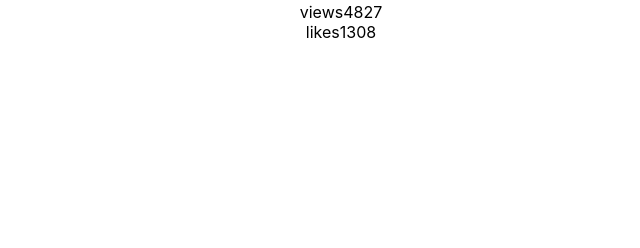
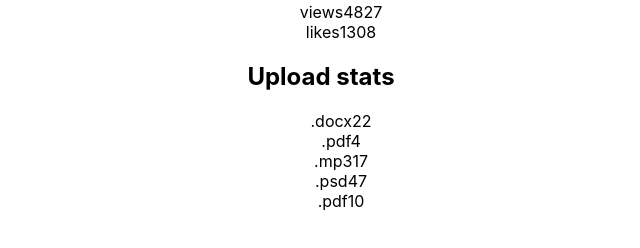
Before and after one commit to Koliadjun/goit-react-hw-01-components, a React (Create React App) app: page / in a window 1280 px wide. Shown: the part 446-694 px from the top of the page, without its empty margins (319-959 px from the left). Built offline with nearby package versions, Linux system fonts and the light colour scheme.

Commit message:
stats markup

```diff
--- a/src/App.js
+++ b/src/App.js
@@ -1,6 +1,11 @@
 import './App.css';
+
 import Profile from './components/profile/Profile';
 import user from './components/profile/user.json';
+
+import Statistics from './components/statistics/Statistics';
+import statisticalData from './components/statistics/statistical-data.json';
+
 function App() {
   return (
     <div className="App">
@@ -11,6 +16,7 @@
         avatar={user.avatar}
         stats={user.stats}
       />
+      <Statistics title="Upload stats" stats={statisticalData} />
     </div>
   );
 }
--- a/src/components/statistics/Statistics.jsx
+++ b/src/components/statistics/Statistics.jsx
@@ -0,0 +1,21 @@
+import PropTypes from 'prop-types';
+const StatisticalData = ({ title = '', stats }) => (
+  <section class="statistics">
+    <h2 class="title">{title}</h2>
+
+    <ul class="stat-list">
+      {stats.map(stat => (
+        <li class="item" key={stat.id}>
+          <span class="label">{stat.label}</span>
+          <span class="percentage">{stat.percentage}</span>
+        </li>
+      ))}
+    </ul>
+  </section>
+);
+
+StatisticalData.prototype = {
+  title: PropTypes.string,
+  stats: PropTypes.array,
+};
+export default StatisticalData;
--- /dev/null
+++ b/src/components/statistics/statistical-data.json
@@ -0,0 +1,7 @@
+[
+  { "id": "id-1", "label": ".docx", "percentage": 22 },
+  { "id": "id-2", "label": ".pdf", "percentage": 4 },
+  { "id": "id-3", "label": ".mp3", "percentage": 17 },
+  { "id": "id-4", "label": ".psd", "percentage": 47 },
+  { "id": "id-5", "label": ".pdf", "percentage": 10 }
+]
```
